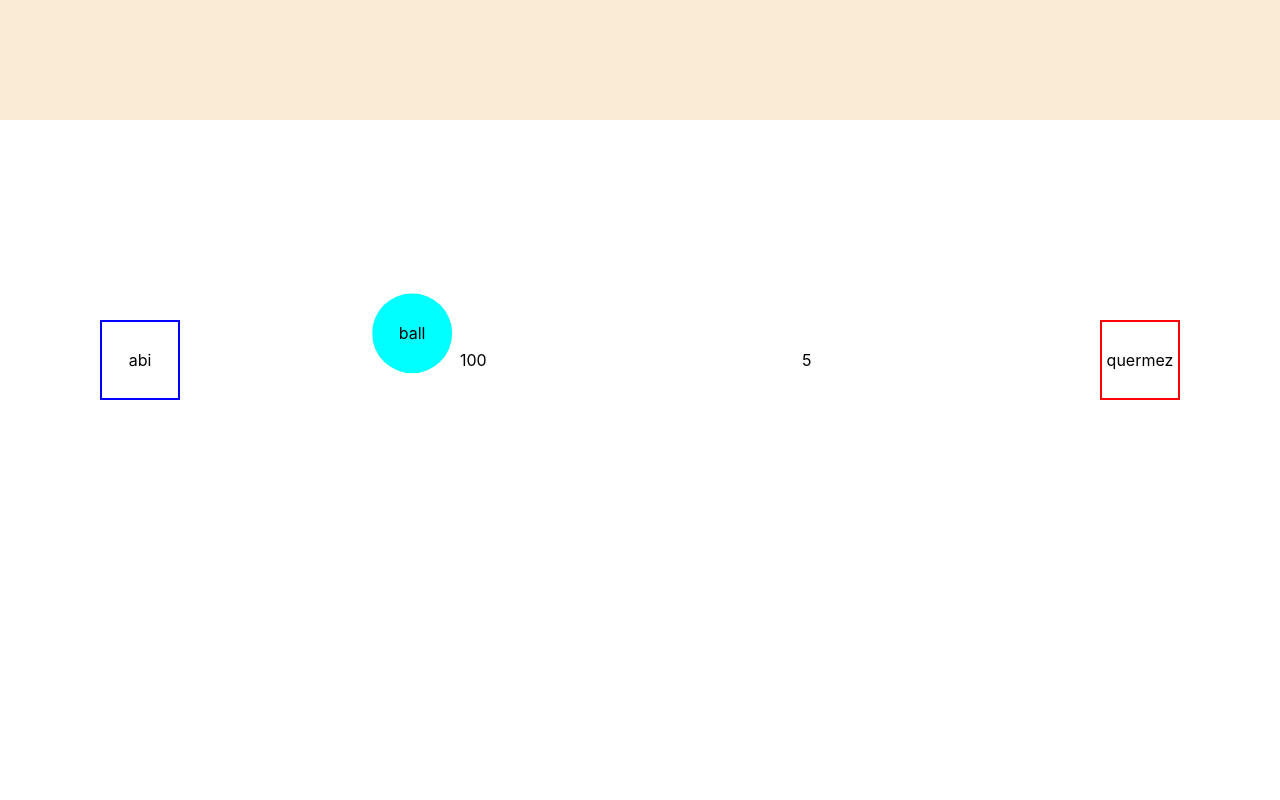
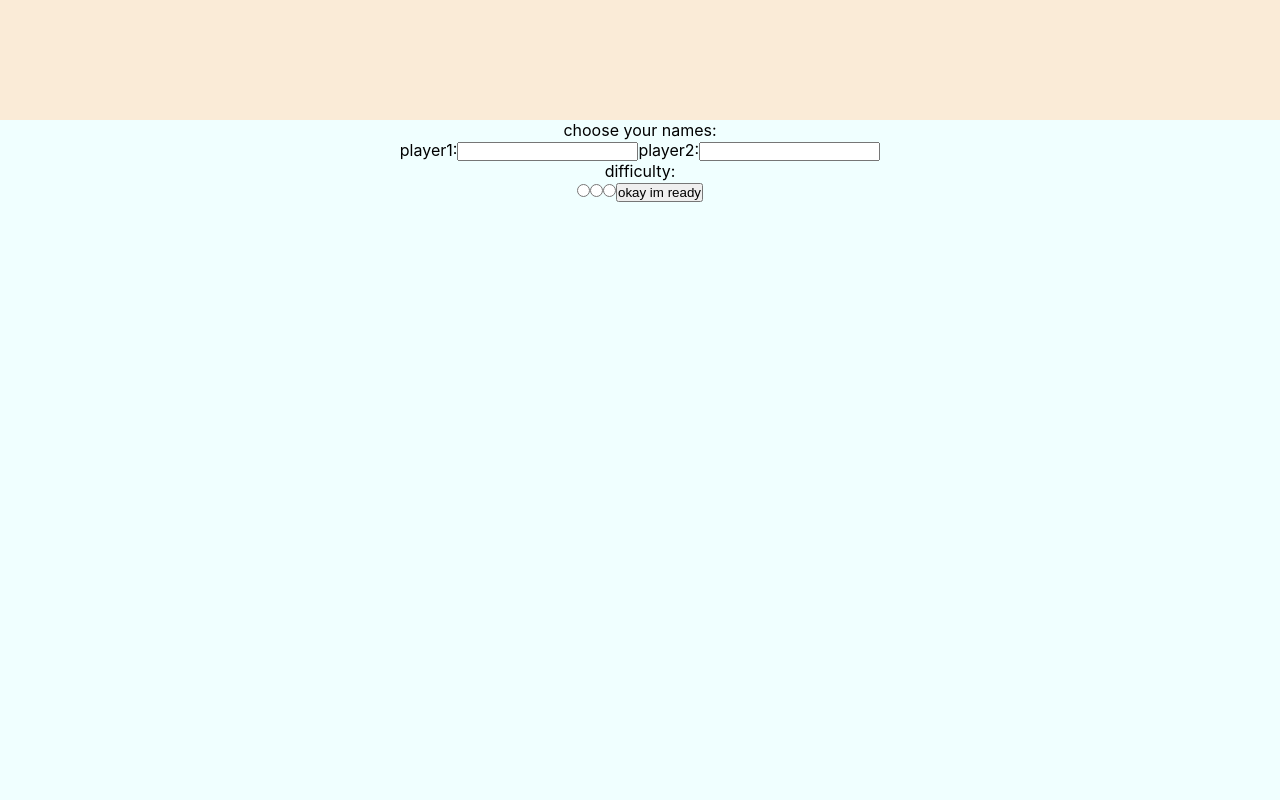
Before and after one commit to SuguiNamae/reduxgame, a React (Create React App) app: page / in a window 1280 px wide. Shown: the part 680-1480 px from the top of the page. Before the commit the page ends 1180 px from the top, so only its background shows below. Built offline with nearby package versions, Linux system fonts and the light colour scheme.

Commit message:
initiation basics

```diff
--- a/src/App.js
+++ b/src/App.js
@@ -2,11 +2,13 @@ import logo from "./logo.svg";
 import "./App.css";
 import Temporary from "./components/GameMechanics/Temporary";
 import Intro from "./components/intro/Intro";
+import Initiation from "./components/Initiation/Initiation";
 
 function App() {
   return (
     <div className="App">
       <Intro />
+      <Initiation/>
       <Temporary/>
     </div>
   );
--- /dev/null
+++ b/src/components/Initiation/Initiation.jsx
@@ -0,0 +1,20 @@
+import React from "react";
+import "./Initiation.style.scss";
+const Initiation = () => {
+  return (
+    <div className="initiationforall">
+      <p>choose your names: </p>
+      <label>player1:</label>
+      <input type="text" />
+      <label>player2:</label>
+      <input type="text" />
+      <p>difficulty:</p>
+      <input type="radio" name="difficultyinput" value="easy" />
+      <input type="radio" name="difficultyinput" value="medium" />
+      <input type="radio" name="difficultyinput" value="hard" />
+      <button>okay im ready</button>
+    </div>
+  );
+};
+
+export default Initiation;
--- /dev/null
+++ b/src/components/Initiation/Initiation.style.scss
@@ -0,0 +1,5 @@
+.initiationforall{
+    width: 100%;
+    height: 100dvh;
+    background-color:azure;
+}
```
Also changed, not shown: idea game.txt (added).
